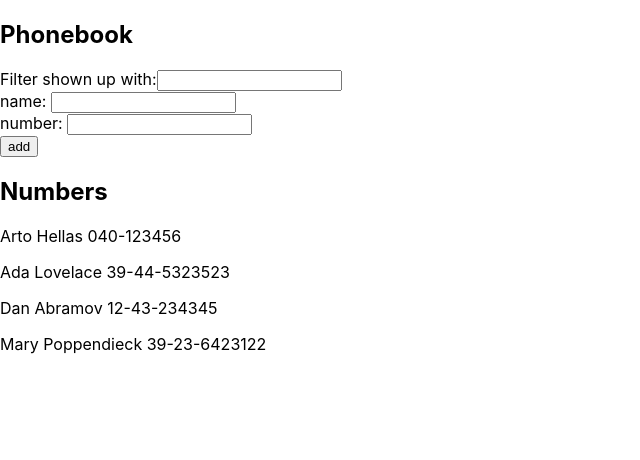
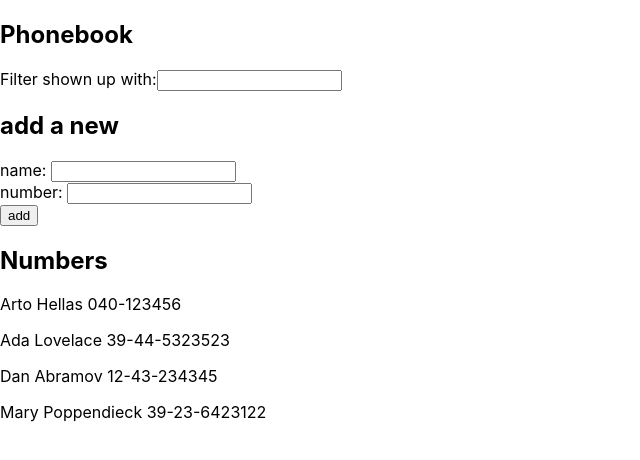
Before and after one commit to swati2904/FullStackOpen-exerciseSubmission, a React (Create React App) app in the folder Part-2/Exercise Submission/phonebook/: page / in a window 1280 px wide. Shown: the top 460 px of the page, without its empty margins (0-640 px from the left). Built offline with nearby package versions, Linux system fonts and the light colour scheme.

Commit message:
added heading

```diff
--- a/Part-2/Exercise Submission/phonebook/src/App.js
+++ b/Part-2/Exercise Submission/phonebook/src/App.js
@@ -62,6 +62,7 @@ const App = () => {
         Filter shown up with:
         <input value={searchValue} onChange={handleSearchValue} />
       </div>
+      <h2>add a new</h2>
       <form onSubmit={handleSubmit}>
         <div>
           name: <input value={newName} onChange={handleAddName} />
```
